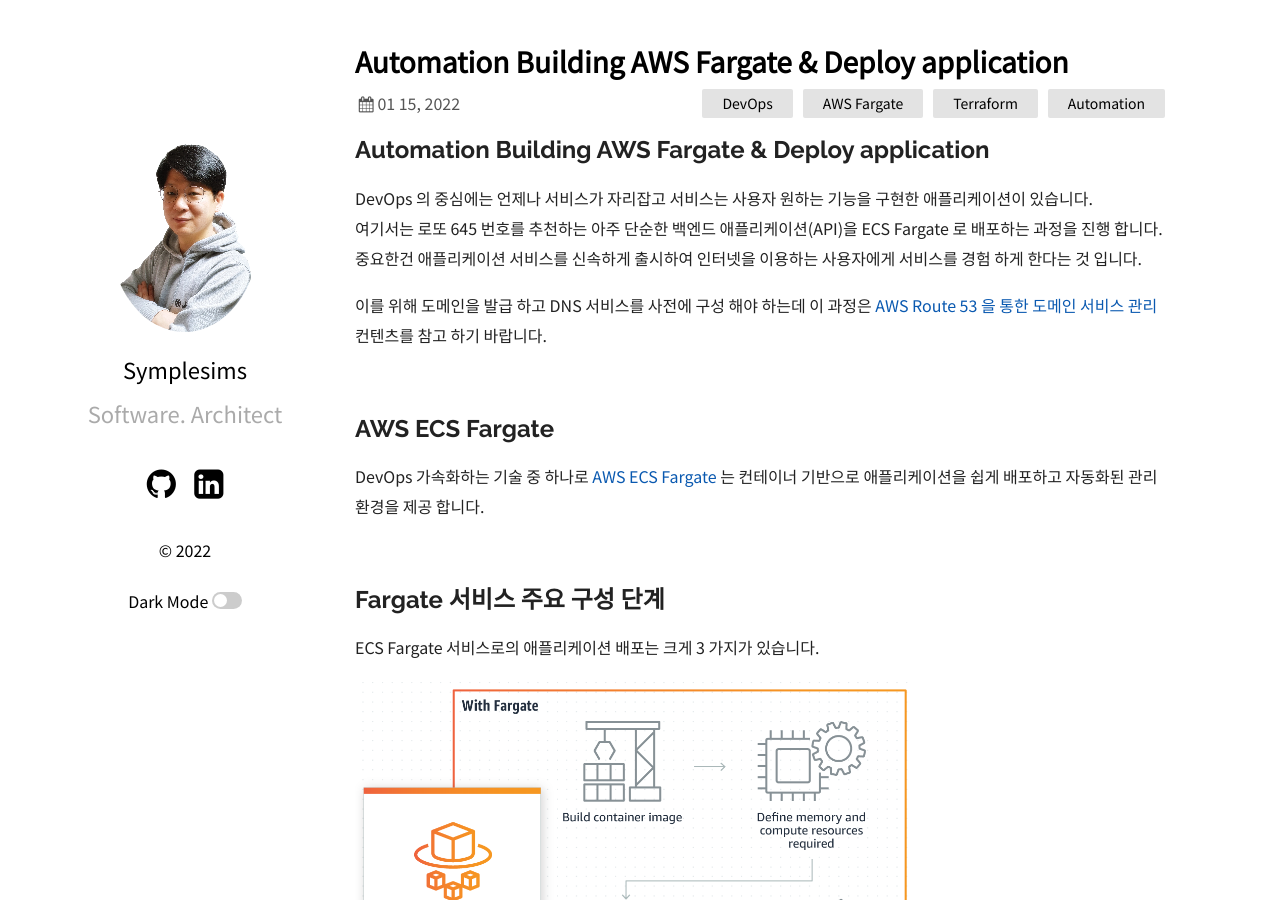
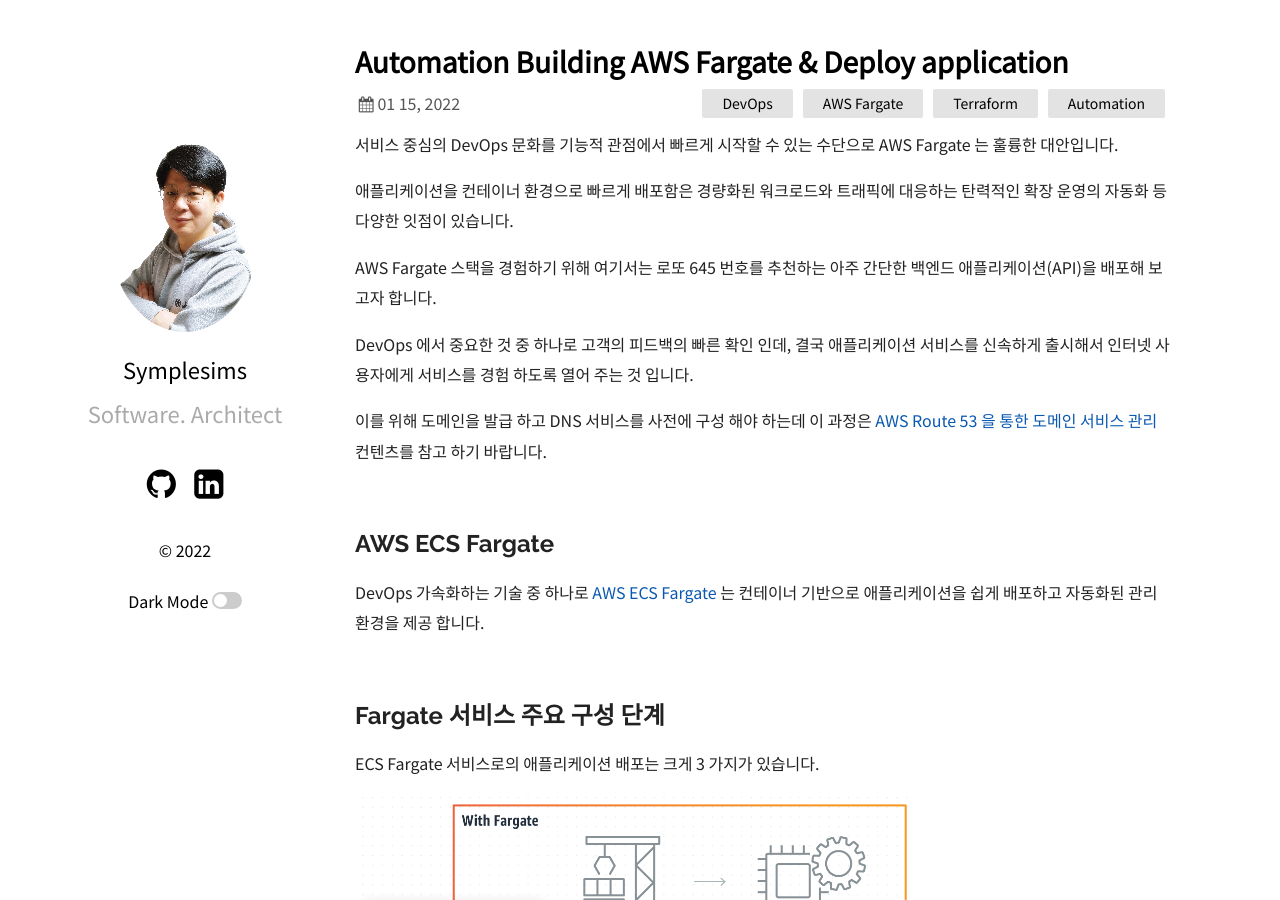
Before and after one commit to symplesims/symplesims.github.io, a Jekyll site: the page built from _posts/2022-01-15-automation-building-aws-fargate.md, in a window 1280 px wide and 900 px high. Built offline with Jekyll 4.4.1, drawn with Linux system fonts in a browser that asks for light colours; nearby versions of some CDN libraries.

Commit message:
컨텐츠 내용 보완

```diff
--- a/_posts/2022-01-15-automation-building-aws-fargate.md
+++ b/_posts/2022-01-15-automation-building-aws-fargate.md
@@ -9,12 +9,13 @@
   - Automation
 ---
 
-Automation Building AWS Fargate & Deploy application
----------
+서비스 중심의 DevOps 문화를 기능적 관점에서 빠르게 시작할 수 있는 수단으로 AWS Fargate 는 훌륭한 대안입니다.
 
-DevOps 의 중심에는 언제나 서비스가 자리잡고 서비스는 사용자 원하는 기능을 구현한 애플리케이션이 있습니다.
-여기서는 로또 645 번호를 추천하는 아주 단순한 백엔드 애플리케이션(API)을 ECS Fargate 로 배포하는 과정을 진행 합니다.
-중요한건 애플리케이션 서비스를 신속하게 출시하여 인터넷을 이용하는 사용자에게 서비스를 경험 하게 한다는 것 입니다.
+애플리케이션을 컨테이너 환경으로 빠르게 배포함은 경량화된 워크로드와 트래픽에 대응하는 탄력적인 확장 운영의 자동화 등 다양한 잇점이 있습니다.
+
+AWS Fargate 스택을 경험하기 위해 여기서는 로또 645 번호를 추천하는 아주 간단한 백엔드 애플리케이션(API)을 배포해 보고자 합니다.
+
+DevOps 에서 중요한 것 중 하나로 고객의 피드백의 빠른 확인 인데, 결국 애플리케이션 서비스를 신속하게 출시해서 인터넷 사용자에게 서비스를 경험 하도록 열어 주는 것 입니다.
 
 이를 위해 도메인을 발급 하고 DNS 서비스를 사전에 구성 해야 하는데 이 과정은 [AWS Route 53 을 통한 도메인 서비스 관리](https://symplesims.github.io/devops/route53/acm/hosting/2022/01/11/aws-route53.html) 컨텐츠를 참고 하기 바랍니다.
 
```
Also changed, not shown: _posts/2022-01-05-aws-route53.md (+2 -5 lines).
